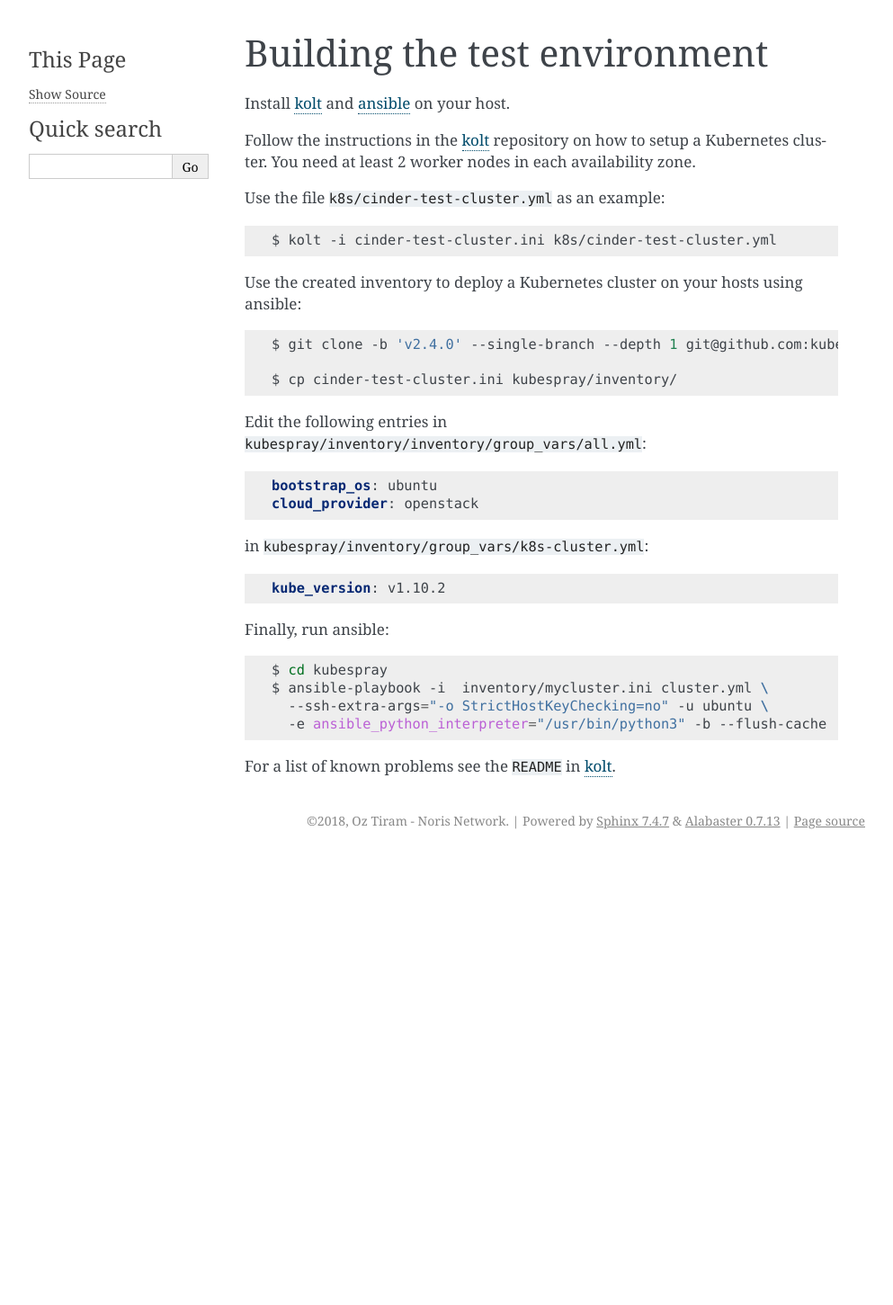
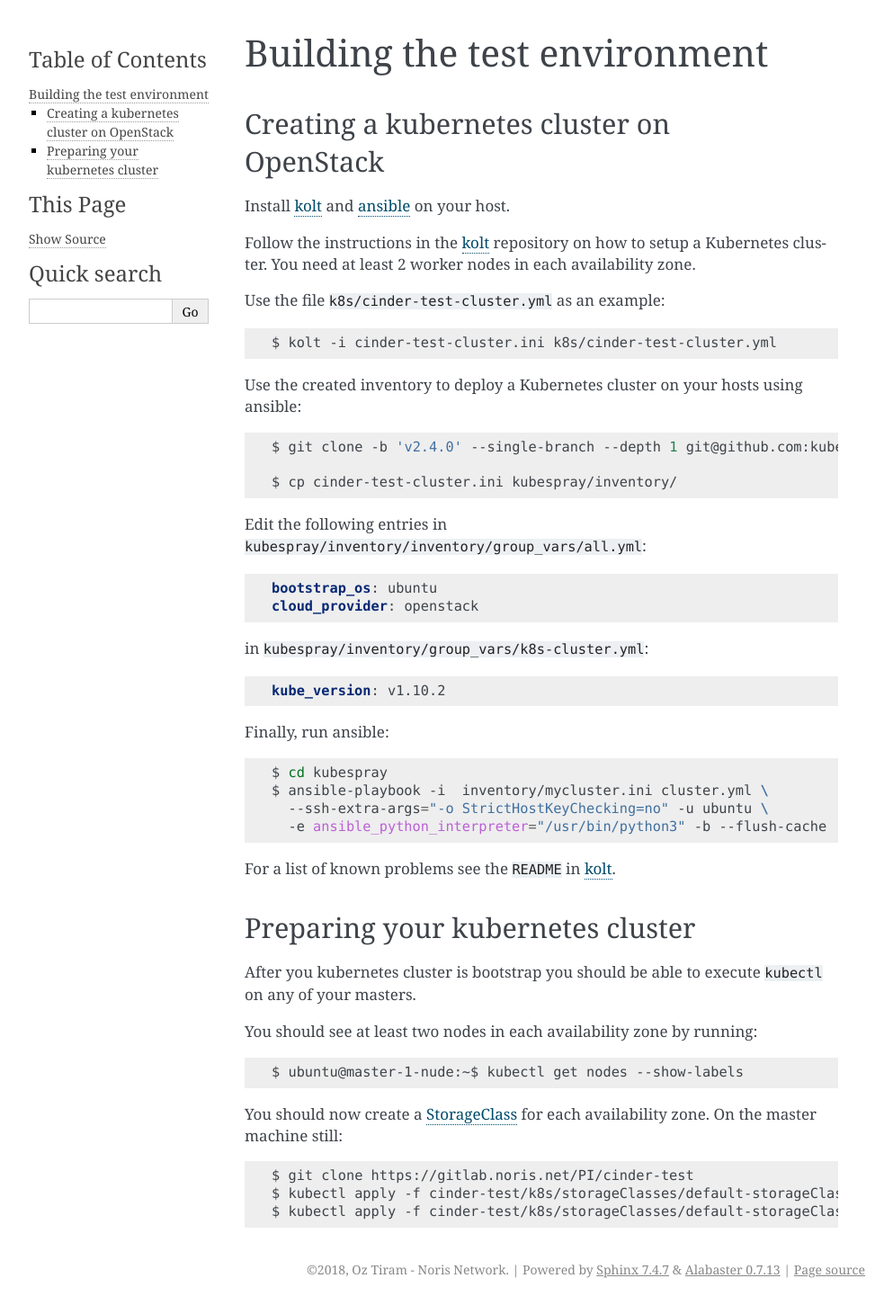
Before and after one commit to noris-network/cinder-demo, a Sphinx documentation site: the page built from docs/source/building.rst, in a window 1280 px wide. Shown: the whole page at 90% size, without its empty margins (148-1141 px from the left). Built offline with Sphinx 7.4.7, drawn with Linux system fonts in a browser that asks for light colours; pages that are not in the unit, such as notebooks, are missing from menus; before the commit the page ends 952 px from its top, so only the background shows below that.

Commit message:
Add description of storage classes

```diff
--- a/docs/source/building.rst
+++ b/docs/source/building.rst
@@ -1,5 +1,8 @@
 Building the test environment
 =============================
+
+Creating a kubernetes cluster on OpenStack
+------------------------------------------
 
 Install kolt_ and ansible_ on your host.
 
@@ -48,3 +51,28 @@ For a list of known problems see the ``README`` in `kolt`_.
 
 .. _kolt: https://gitlab.noris.net/PI/kolt
 .. _ansible: https://www.ansible.com/
+
+
+Preparing your kubernetes cluster
+---------------------------------
+
+After you kubernetes cluster is bootstrap you should be able to
+execute ``kubectl`` on any of your masters.
+
+You should see at least two nodes in each availability zone by running:
+
+
+.. code:: shell
+
+   $ ubuntu@master-1-nude:~$ kubectl get nodes --show-labels
+
+You should now create a StorageClass_ for each availability zone.
+On the master machine still:
+
+.. code:: shell
+
+   $ git clone https://gitlab.noris.net/PI/cinder-test
+   $ kubectl apply -f cinder-test/k8s/storageClasses/default-storageClass-de-nbg6-1a.yml
+   $ kubectl apply -f cinder-test/k8s/storageClasses/default-storageClass-de-nbg6-1b.yml
+
+.. _StorageClass: https://kubernetes.io/docs/concepts/storage/storage-classes/
--- a/docs/source/index.rst
+++ b/docs/source/index.rst
@@ -24,7 +24,7 @@ Machines in noris.cloud.
 .. toctree::
    :maxdepth: 2
 
-   building
+   Building the test cluster <building>
    application
    test
 
```
